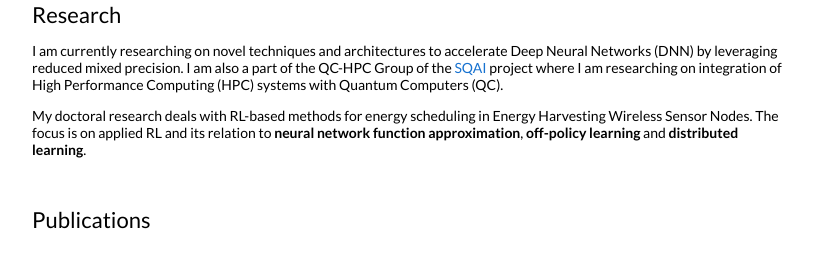
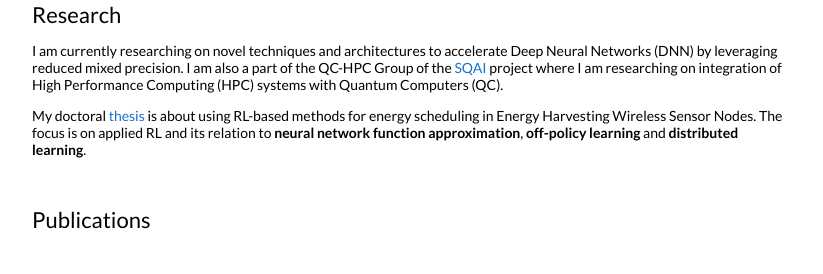
Before and after one commit to shaswot/shaswot.github.io, a Jekyll site: the page built from _posts/2024-04-27-date2024.markdown, in a window 1280 px wide and 900 px high. Shown: the part 383-657 px from the top of the window, without its empty margins (228-1051 px from the left). Built offline with Jekyll 4.4.1, drawn with Linux system fonts in a browser that asks for light colours.

Commit message:
updated CV and added thesis link

```diff
--- a/_layouts/default.html
+++ b/_layouts/default.html
@@ -57,7 +57,7 @@
 				I am currently researching on novel techniques and architectures to accelerate Deep Neural Networks (DNN) by leveraging reduced mixed precision. I am also a part of the QC-HPC Group of the <a href="https://sqai.jp/">SQAI</a> project where I am researching on integration of High Performance Computing (HPC) systems with Quantum Computers (QC).
 			  </p>
 			  <p>
-			  My doctoral research deals with RL-based methods for energy scheduling in Energy Harvesting Wireless Sensor Nodes. The focus is on applied RL and its relation to <b>neural network function approximation</b>, <b>off-policy learning</b> and <b>distributed learning</b>.
+			  My doctoral  <a href="https://doi.org/10.15083/0002007215">thesis</a> is about using RL-based methods for energy scheduling in Energy Harvesting Wireless Sensor Nodes. The focus is on applied RL and its relation to <b>neural network function approximation</b>, <b>off-policy learning</b> and <b>distributed learning</b>.
 			  </p>
 			  <!--
               <p>
```
Also changed, not shown: 1 other file.
